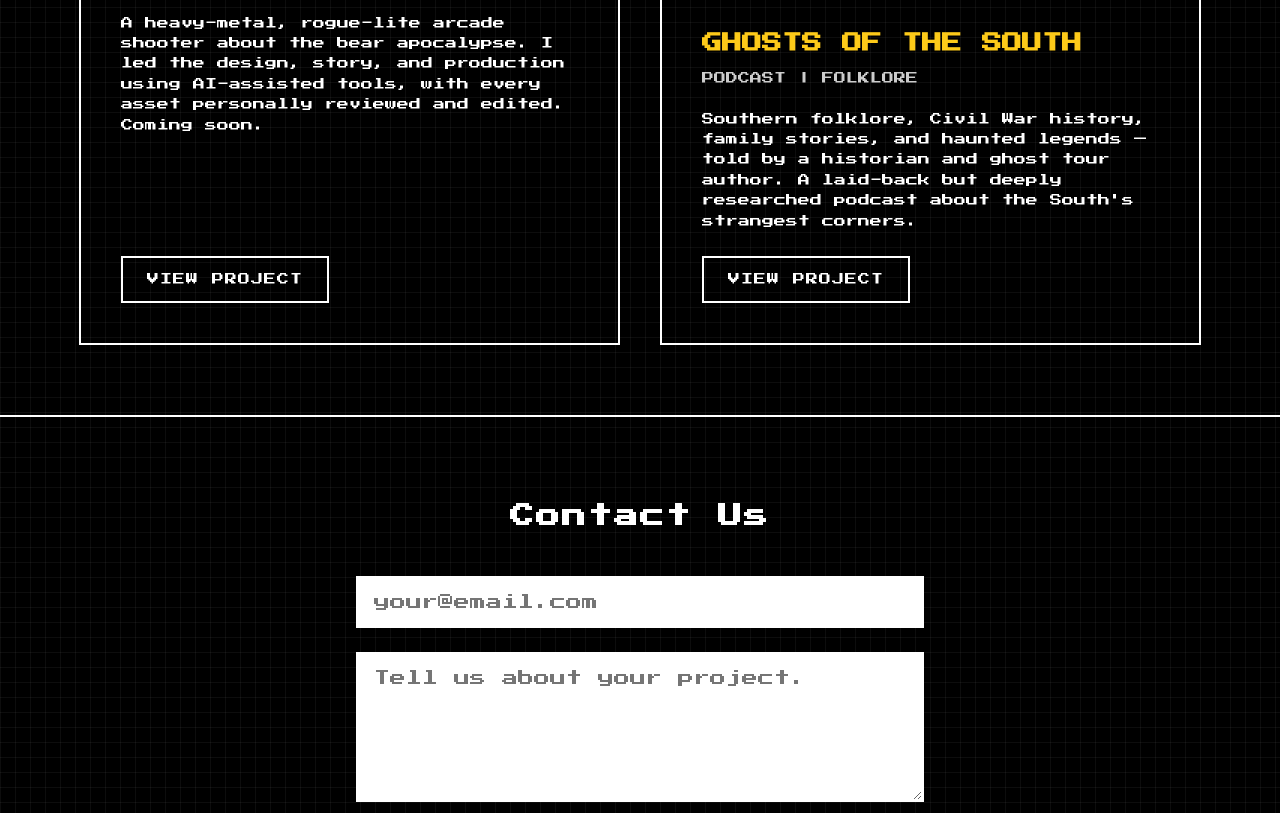
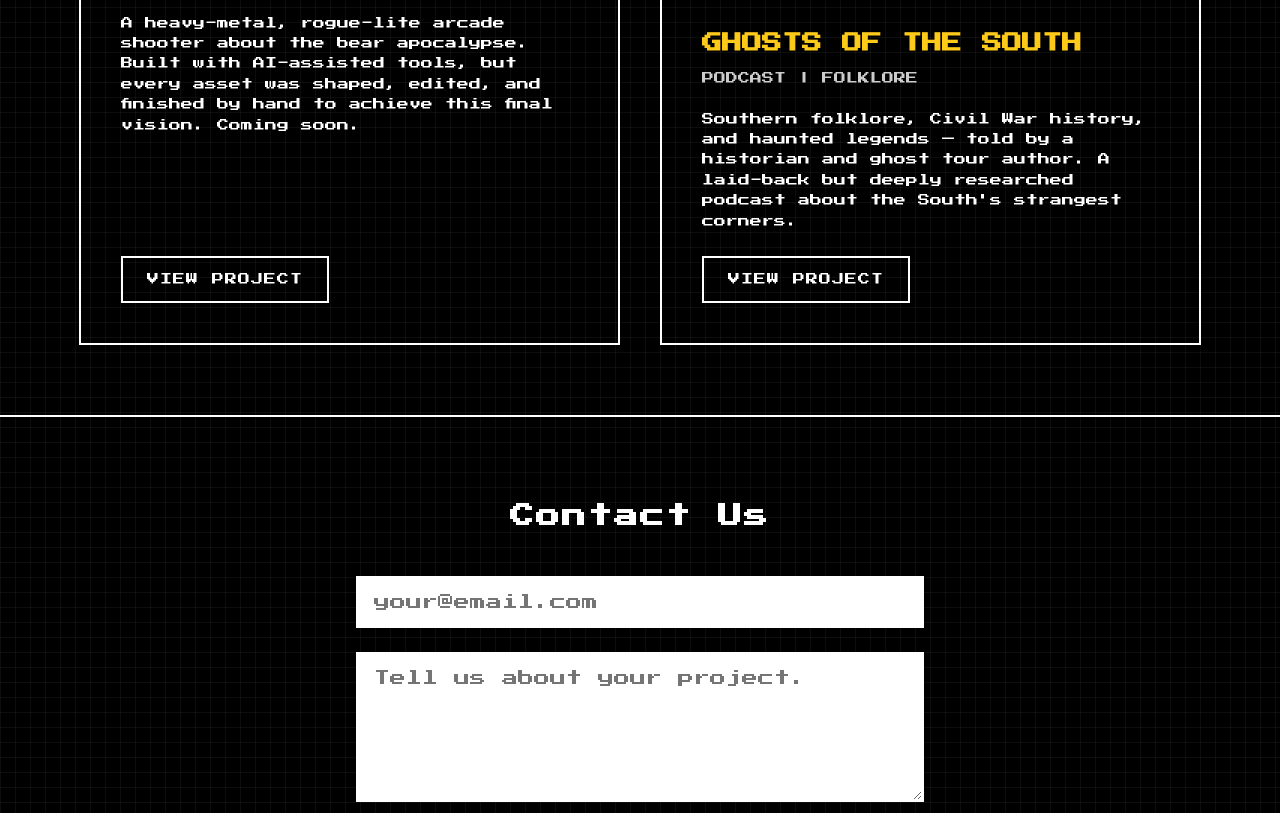
Before and after one commit to NotWilshire/goatheadstudio, a plain HTML site: page index.html in a window 1280 px wide. Shown: the part 2198-3011 px from the top of the page. Drawn offline with Linux system fonts and the light colour scheme.

Commit message:
Update index.html

```diff
--- a/index.html
+++ b/index.html
@@ -106,7 +106,7 @@
                         </div>
                         <h3>BEARLY ALIVE</h3>
                         <div class="project-type">GAME | ROGUE-LITE SHOOTER</div>
-                        <p>A heavy-metal, rogue-lite arcade shooter about the bear apocalypse. I led the design, story, and production using AI-assisted tools, with every asset personally reviewed and edited. Coming soon.</p>
+                        <p>A heavy-metal, rogue-lite arcade shooter about the bear apocalypse. Built with AI-assisted tools, but every asset was shaped, edited, and finished by hand to achieve this final vision. Coming soon.</p>
                         <a href="https://goatheadstudio.itch.io/bearlyalive" class="view-project-btn">VIEW PROJECT</a>
                     </div>
                     <div class="featured-card">
@@ -115,7 +115,7 @@
                         </div>
                         <h3>GHOSTS OF THE SOUTH</h3>
                         <div class="project-type">PODCAST | FOLKLORE</div>
-                        <p>Southern folklore, Civil War history, family stories, and haunted legends — told by a historian and ghost tour author. A laid-back but deeply researched podcast about the South's strangest corners.</p>
+                        <p>Southern folklore, Civil War history, and haunted legends — told by a historian and ghost tour author. A laid-back but deeply researched podcast about the South's strangest corners.</p>
                         <a href="https://www.youtube.com/channel/UCiGdegde-hiqRq1Xy09-SBw" class="view-project-btn">VIEW PROJECT</a>
                     </div>
                 </div>
```
